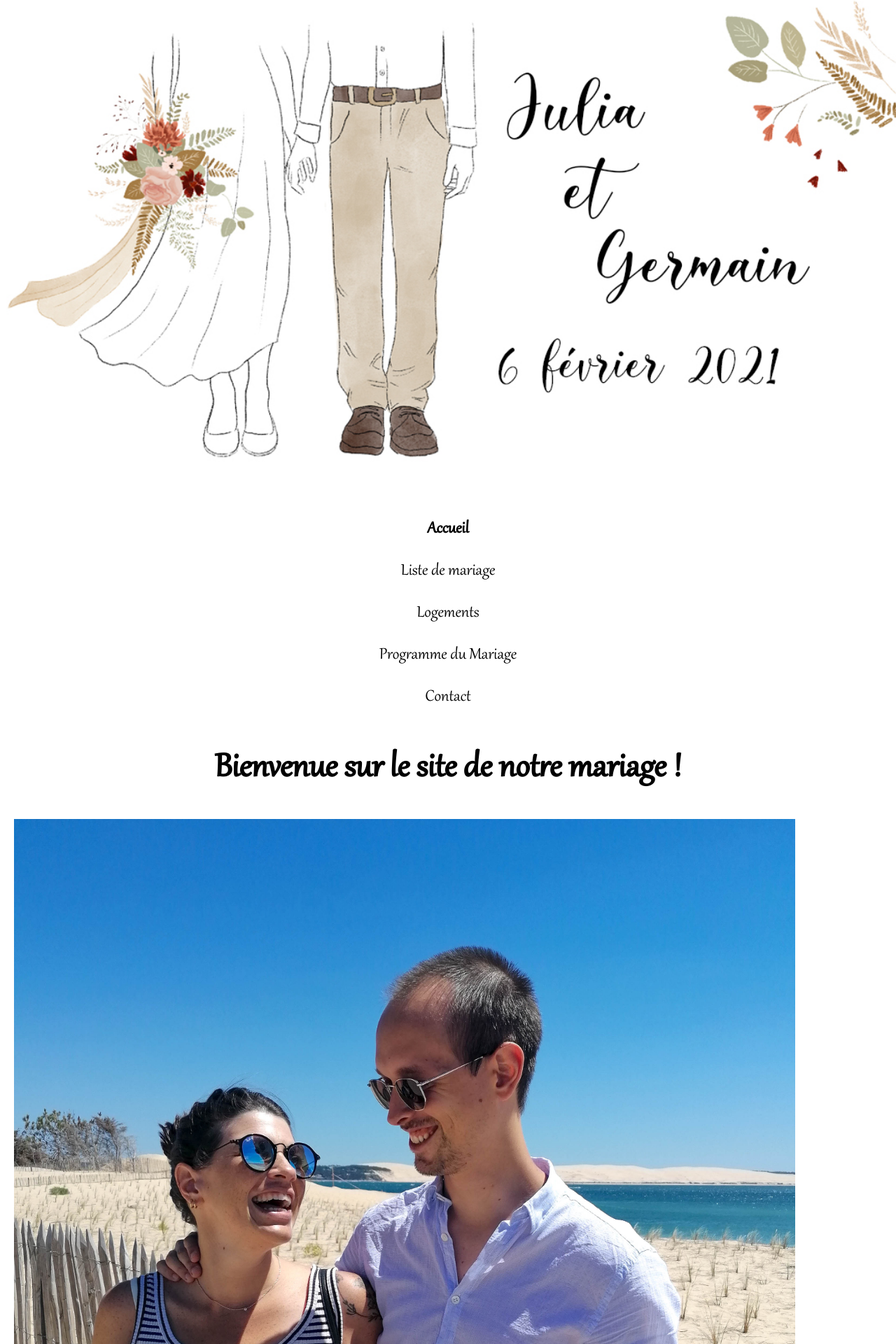
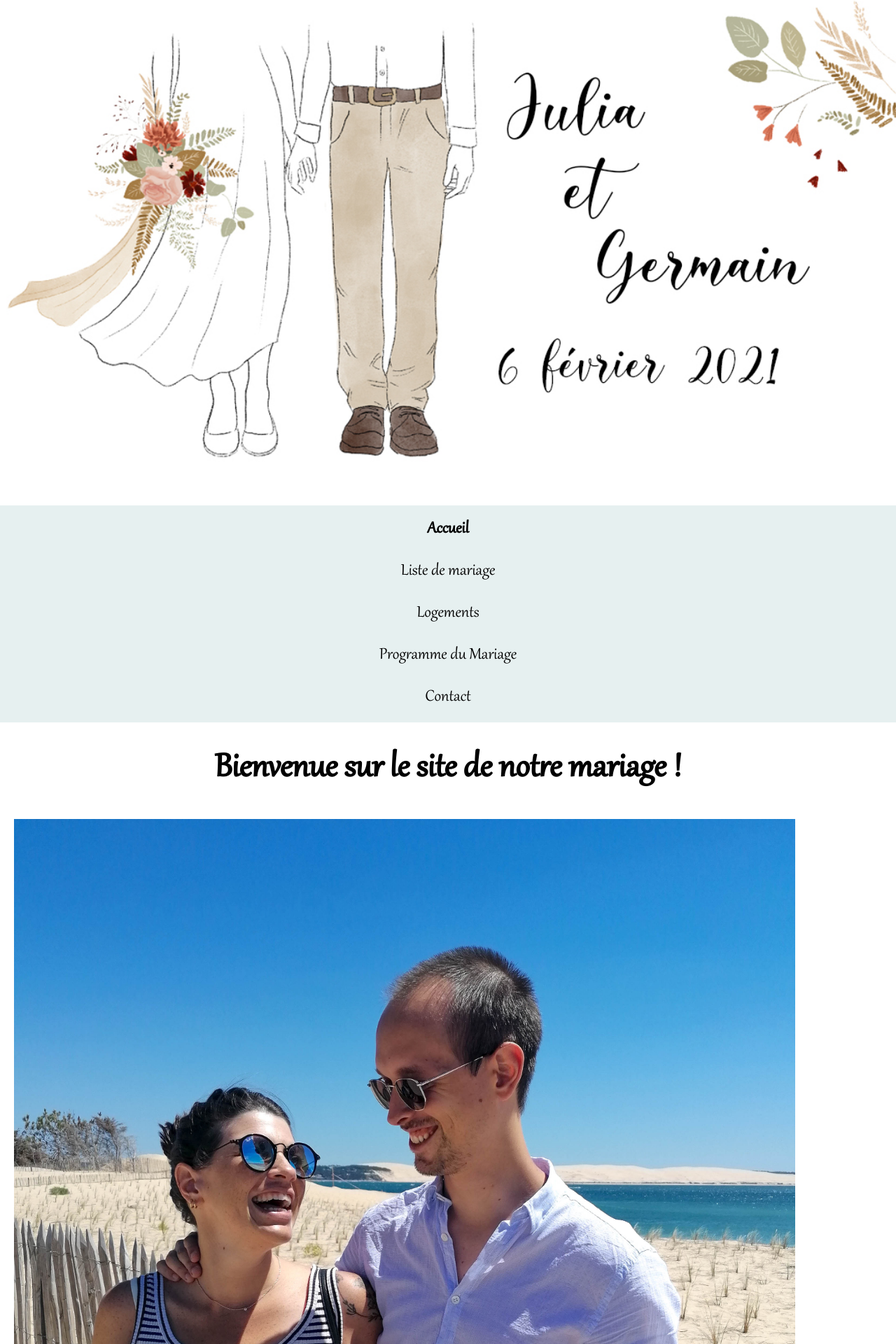
Before and after one commit to Germinal-A/Site-du-Mariage-de-Julia-et-Germain, a Jekyll site: the page built from index.md, in a window 1280 px wide. Shown: the top 1920 px of the page at 70% size. Built offline with Jekyll 4.4.1, drawn with Linux system fonts in a browser that asks for light colours.

Commit message:
Update main.scss

```diff
--- a/_sass/main.scss
+++ b/_sass/main.scss
@@ -58,7 +58,7 @@ header {
 nav {
   border-top: 0px solid black;
   border-bottom: 0px solid black;
-  background-color: #ffffff;
+  background-color: #e6f0f0;
   padding: 0px;
   font-size: 1.2em;
   ul {
```
